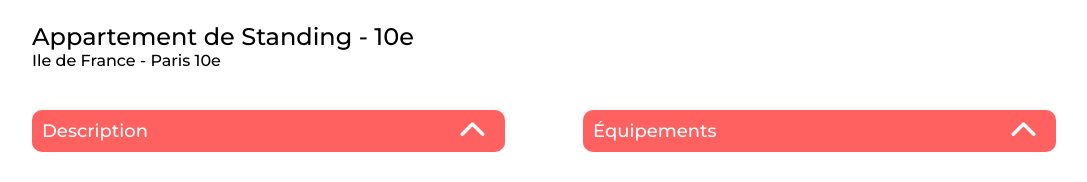
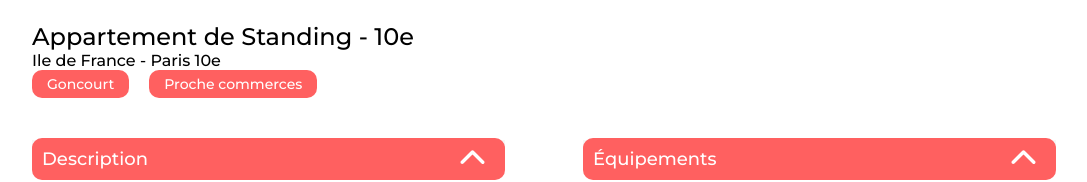
Before and after one commit to ChristopherChalfit/Kasa, a React (Vite) app: page /Kasa/logements/0979876d in a window 1280 px wide. Shown: the part 617-799 px from the top of the page, without its empty margins (96-1183 px from the left). Built offline with nearby package versions, Linux system fonts and the light colour scheme.

Commit message:
Ajout des tags

```diff
--- /dev/null
+++ b/src/components/Tags/Tag.jsx
@@ -0,0 +1,11 @@
+import './Tag.sass'
+function Tag({tags}){
+   return(
+    <div className="tags">
+             {tags && tags.map((tag) => (
+                    <p className='tags--card'>{tag}</p>
+            ))}
+    </div>
+   )
+}
+export default Tag
--- /dev/null
+++ b/src/components/Tags/Tag.sass
@@ -0,0 +1,14 @@
+@import '../../styles/_Var.sass'
+.tags
+    display: flex
+    flex-direction: row
+    gap: 20px
+    &--card
+        background: #FF6060
+        border-radius: 10px
+        align-items: center
+        display: flex
+    p
+        padding: 5px 15px
+        font-size: 14px
+        color: $text_white
--- a/src/components/logements.jsx
+++ /dev/null
@@ -1,4 +0,0 @@
-function Logements(){
-
-}
-export default Logements
--- a/src/pages/Logements/Logements.jsx
+++ b/src/pages/Logements/Logements.jsx
@@ -4,6 +4,7 @@ import Collapse from "../../components/Collapse/Collapse";
 import Caroussel from "../../components/Caroussel/Caroussel";
 import Error from '../Error/Error'
 import "./_Logements.sass";
+import Tag from "../../components/Tags/Tag";
 function Logements() {
   const { id } = useParams();
   const location = DataGallery.find((location) => location.id === id);
@@ -16,6 +17,7 @@ function Logements() {
         <section className="logement--card">
         <h1>{location.title}</h1>
         <p>{location.location}</p>
+          <Tag tags={location.tags}/>
         <div className="logement--information">
           <Collapse title="Description" content={location.description} />
           <Collapse
```
Also changed, not shown: 4 other files (tests, documents, lock files or other folders).
